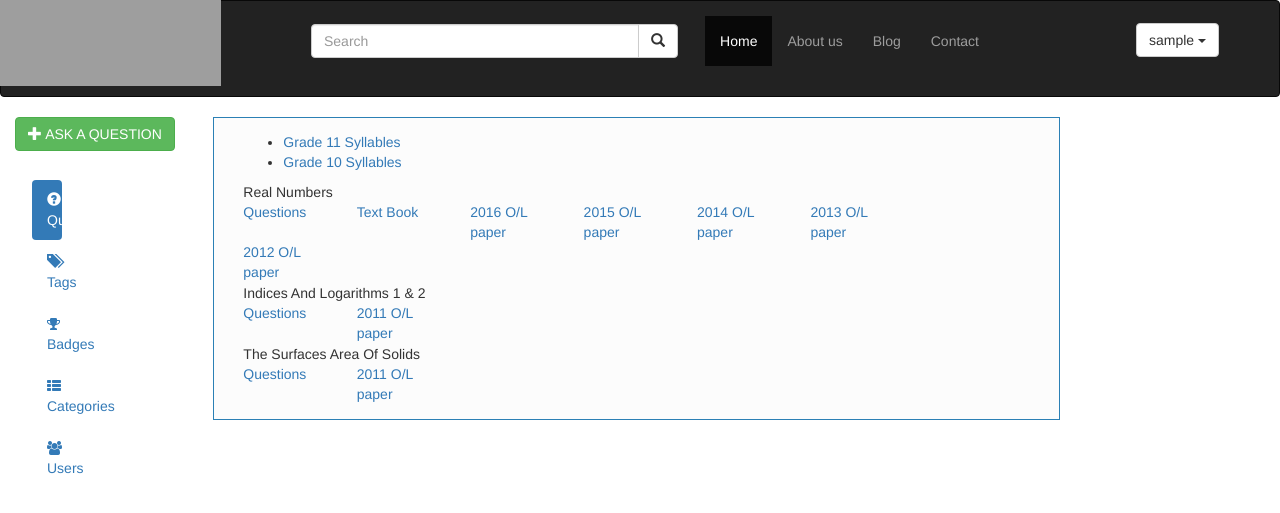
After one commit to hominda/Yaathra_pro, a PHP site: page /Yaathra_pro/categories.php in a window 1280 px wide. The commit adds this page. Shown: the top 513 px of the page. Run offline with PHP 8.4, Linux system fonts and the light colour scheme; the visitor is signed in with stand-in values (Sample User, id 1); some libraries are stand-ins or nearby versions; grey boxes are pictures that could not be loaded.

Commit message:
change login

```diff
--- /dev/null
+++ b/Views/categories.php
@@ -0,0 +1,337 @@
+<!DOCTYPE html>
+<html>
+<head>
+  <!-- <title>Yaathra</title>
+  <meta charset="UTF-8">
+    <meta name="viewport" content="width=device-width, initial-scale=1.0">
+    <link rel="stylesheet" href="css/bootstrap.min.css">
+  <script src="js/jquery-3.2.0.min.js"></script>
+  <script src="js/bootstrap.min.js"></script>  -->
+
+  <title>Yaathra</title>
+  <meta charset="utf-8">
+  <link rel="stylesheet" type="text/css" href="main.css">
+  <meta name="viewport" content="width=device-width, initial-scale=1">
+  <link rel="stylesheet" href="https://maxcdn.bootstrapcdn.com/bootstrap/3.3.7/css/bootstrap.min.css">
+  <script src="https://ajax.googleapis.com/ajax/libs/jquery/3.2.0/jquery.min.js"></script>
+
+  <link href="//maxcdn.bootstrapcdn.com/font-awesome/4.2.0/css/font-awesome.min.css" rel="stylesheet">
+
+
+    <script src="editor.js"></script>
+    <link href="//maxcdn.bootstrapcdn.com/font-awesome/4.2.0/css/font-awesome.min.css" rel="stylesheet">
+    <script src="editor.js"></script>
+    <script>
+      $(document).ready(function() {
+        $("#txtEditor").Editor();
+      });
+
+      $(document).submit(function(){
+            $("#txtEditor").val($("#txtEditor").Editor("getText"));
+        });
+
+    </script>
+
+    <link href="editor.css" type="text/css" rel="stylesheet"/>
+     <link rel="stylesheet" type="text/css" href="main2.css">
+
+<!-- new one from the original site-->
+<link rel='stylesheet' id='bootstrap-css'  href='../wp-content/plugins/et_demobar/css/bootstrap.min4381.css?ver=1482833515' type='text/css' media='all' />
+<link rel='stylesheet' id='demobar-font-awesome-css'  href='../wp-content/plugins/et_demobar/css/font-awesome.minb4a3.css?ver=1464666882' type='text/css' media='all' />
+<link rel='stylesheet' id='mCustomScrollbar-css'  href='../wp-content/plugins/et_demobar/css/jquery.mCustomScrollbar.minb4a3.css?ver=1464666882' type='text/css' media='all' />
+<link rel='stylesheet' id='demo-bar-css'  href='../wp-content/plugins/et_demobar/css/main4381.css?ver=1482833515' type='text/css' media='all' />
+<link rel='stylesheet' id='wp-color-picker-css'  href='../wp-admin/css/color-picker.min8deb.css?ver=1483691855' type='text/css' media='all' />
+<link rel='stylesheet' id='font-awesome-css'  href='../wp-content/themes/qaengine/css/libs/font-awesome.min73c9.css?ver=1483511937' type='text/css' media='all' />
+<link rel='stylesheet' id='main-style-css'  href='../wp-content/themes/qaengine/css/main73c9.css?ver=1483511937' type='text/css' media='all' />
+<link rel='stylesheet' id='editor-style-css'  href='../wp-content/themes/qaengine/css/editor73c9.css?ver=1483511937' type='text/css' media='all' />
+<link rel='stylesheet' id='push-menu-css'  href='../wp-content/themes/qaengine/css/libs/push-menu73c9.css?ver=1483511937' type='text/css' media='all' />
+<link rel='stylesheet' id='chosen-css'  href='../wp-content/themes/qaengine/css/libs/chosen73c9.css?ver=1483511937' type='text/css' media='all' />
+<link rel='stylesheet' id='custom-style-css'  href='../wp-content/themes/qaengine/css/custom73c9.css?ver=1483511937' type='text/css' media='all' />
+<link rel='stylesheet' id='date-picker-style-css'  href='../wp-content/themes/qaengine/css/bootstrap-datetimepicker.min73c9.css?ver=1483511937' type='text/css' media='all' />
+<link rel='stylesheet' id='color-picker-style-css'  href='../wp-content/themes/qaengine/css/colorpicker73c9.css?ver=1483511937' type='text/css' media='all' />
+<link rel='stylesheet' id='style-css'  href='../wp-content/themes/qaengine/style73c9.css?ver=1483511937' type='text/css' media='all' />
+<style >
+  article {
+    margin-left: 200px;
+    margin-right: 100px;
+    border-left: 1px solid gray;
+    /*border-top: 1px solid gray;
+    border-right: 1px solid gray;*/
+    padding: 1em;
+    overflow: hidden;
+}
+
+
+</style>
+
+</head>
+<body>
+<body>
+
+    <?php
+
+//connect to database
+session_start();
+include('db_connect.php');
+if(isset($_SESSION['user_id'])){
+  $target="#myModal";
+}
+else{
+  $target="#logModal";
+}
+?>
+    <!-- for cheeck login details -->
+<?php
+
+if(isset($_POST['submit1'])){
+  $uname= $_POST['uname'];
+  $pwrd= $_POST['pwrd'];
+  //include database connection
+  include('db_connect.php');
+  if(empty($uname)|| empty($pwrd)){
+     echo '<div class="alert alert-danger alert-dismissable fade in">
+            <a href="#" class="close" data-dismiss="alert" aria-label="close">&times;</a>
+          <center> <strong> Login UnSuccessful!</strong> missing data or some thing.
+          </div></center>
+          </div>';
+  }else{
+    $uname=strip_tags($uname);
+    $uname=$db->real_escape_string($uname);
+    $pwrd=strip_tags($pwrd);
+    $pwrd=md5($pwrd);
+    $query=$db->query("select user_id,username from user where username='$uname' and password='$pwrd'");
+    if($query->num_rows ===1){
+      while($row=$query->fetch_object()){
+      $_SESSION['user_id']=$row->user_id;
+      $_SESSION['username']=$row->username;
+    }
+      header('Location:index.php');
+
+      exit();
+    }else{
+       echo '<div class="alert alert-danger alert-dismissable fade in">
+            <a href="#" class="close" data-dismiss="alert" aria-label="close">&times;</a>
+          <center> <strong> Login UnSuccessful!</strong> missing data or some thing.
+          </div></center>
+          </div>';
+    }
+  }
+
+}
+
+?>
+<!-- -------- -->
+
+
+<!-- for add questions to databases -->
+<?php
+
+include('db_connect.php');
+if(isset($_POST['submit'])){
+  //get the blog database
+  $category=$_POST['category'];
+  $body=$_POST['body'];
+  $tag=$_POST['tag'];
+  $date=date('Y-m-d ');
+
+
+  $body=$db->real_escape_string($body);
+   $tag=$db->real_escape_string($tag);
+
+  if($category && $body && $tag && $date){
+    $query = $db->query("insert into questions (category,body,tag,date) values('$category','$body','$tag','$date')");
+    if($query){
+
+      echo '<div class="alert alert-success alert-dismissable fade in">
+            <a href="#" class="close" data-dismiss="alert" aria-label="close">&times;</a>
+            <center><strong>Successfully Added!</strong> pleace wating few minute for check.
+            </center></div>';
+            // header("Refresh:3");
+
+    }
+    else{
+      echo "error";
+    }
+  }else{
+      echo '<div class="alert alert-danger alert-dismissable fade in">
+    <a href="#" class="close" data-dismiss="alert" aria-label="close">&times;</a>
+   <center> <strong>UnSuccessful!</strong> missing data or some thing.
+     </div></center>
+      </div>';
+      //header("Refresh:3");
+    }
+  }
+
+
+?>
+
+
+<!-- ------------ -->
+<!-- Add navigation bar -->
+<?php include('navbar.php');?>
+
+
+
+    <table class="col-md-2">
+<col width="235">
+   <col width="880">
+   <tr><td>
+<div class="col-md-2">
+ <button type="button" class="btn btn-success btn-md" data-toggle="modal" data-target=<?php echo $target ?>>
+      <span class="glyphicon glyphicon-plus"></span> ASK A QUESTION
+    </button></div>
+
+</td>
+
+<!-- question tab -->
+</tr>
+</table>
+<!--<article>
+  <div class="col-md-10 " >
+  <li><a><i class="glyphicon fa fa-trophy" size="1px"></i> Badges</a></li>
+
+</div>
+
+</article>-->
+
+
+
+<!-- <div class="col-md-8 main-content"> -->
+    <!-- <div class="row select-category">
+            <div class="col-md-12 current-category">
+                <span>Badges</span>
+            </div>
+        </div> -->
+        <div class="tq">
+<div class="col-md-10">
+    <div class="row select-category">
+
+            <div class="col-md-12 col-xs-12 sort-questions">
+                <ul>
+                    <li>
+                        <a class="active" href="categories.html">Grade 11 Syllables</a>
+                    </li>
+                    <li>
+                        <a href="indexd353.html?orderby=popular" class="">Grade 10 Syllables</a>
+                    </li>
+                </ul>
+            </div>
+        </div>
+
+        <div class="main-tag-list">
+            <div class="tags-list row">
+                <div class="col-md-6">
+                    <span class="character">Real Numbers</span>
+                </div>
+                <div class="clearfix"></div>
+                <div class="tag-item cat-item col-md-2 col-xs-2">
+                            <a href="#" class="q-tag">Questions</a>
+                        </div>
+
+                <div class="tag-item cat-item col-md-2 col-xs-2">
+                            <a href="../pdf/textB1.pdf" class="q-tag">Text Book</a>
+                        </div>
+
+                <div class="tag-item cat-item col-md-2 col-xs-2">
+                            <a href="../pdf/3101.pdf" class="q-tag">2016 O/L paper</a>
+                        </div>
+
+                        <!-- ********* -->
+                        <div class="tag-item cat-item col-md-2 col-xs-2">
+                            <a href="../pdf/3101.pdf" class="q-tag">2015 O/L paper</a>
+                        </div>
+                        <div class="tag-item cat-item col-md-2 col-xs-2">
+                            <a href="../pdf/3101.pdf" class="q-tag">2014 O/L paper</a>
+                        </div>
+                        <div class="tag-item cat-item col-md-2 col-xs-2">
+                            <a href="../pdf/3101.pdf" class="q-tag">2013 O/L paper</a>
+                        </div>
+                        <div class="tag-item cat-item col-md-2 col-xs-2">
+                            <a href="../pdf/3101.pdf" class="q-tag">2012 O/L paper</a>
+                        </div>
+                        <!--  -->
+                <div class="col-md-12">
+                            <div class="clearfix"></div>
+                            <div class="grey-line"></div>
+                        </div>
+
+                <!-- ******************** -->
+                <div class="col-md-12">
+                    <span class="character">Indices And Logarithms 1 & 2</span>
+                </div>
+                <div class="clearfix"></div>
+                <div class="tag-item cat-item col-md-2 col-xs-2">
+                            <a href="#" class="q-tag">Questions</a>
+                        </div>
+
+                <div class="tag-item cat-item col-md-2 col-xs-2">
+                            <a href="#" class="q-tag">2011 O/L paper</a>
+                        </div>
+
+                <div class="col-md-12">
+                            <div class="clearfix"></div>
+                            <div class="grey-line"></div>
+                        </div>
+                <!-- ********************* -->
+                <div class="col-md-12">
+                    <span class="character">The Surfaces Area Of Solids</span>
+                </div>
+                <div class="clearfix"></div>
+                <div class="tag-item cat-item col-md-2 col-xs-2">
+                            <a href="#" class="q-tag">Questions</a>
+                        </div>
+
+                <div class="tag-item cat-item col-md-2 col-xs-2">
+                            <a href="#" class="q-tag">2011 O/L paper</a>
+                        </div>
+
+                <div class="col-md-12">
+                            <div class="clearfix"></div>
+                            <div class="grey-line"></div>
+                        </div>
+            </div>
+
+
+        </div>
+</div></div>
+
+<!-- </div> -->
+
+
+
+
+
+
+
+
+<!-- login window -->
+<!-- homi part -->
+  <!--modal popup for login/singup-->
+
+    <?php include('loginwindow.php');?>
+
+
+<div class="container">
+    <div class="row">
+        <div class="col-sm-2 ">
+            <?php include('sidebar.php');?>
+
+        </div>
+
+
+
+
+
+    </div>
+</div>
+
+
+
+<!-- include ask question window -->
+<?php include('texteditor.php');?>
+
+
+
+
+</body>
+</html>
--- a/Views/main.css
+++ b/Views/main.css
@@ -11,13 +11,18 @@
 	position: absolute;
     right: 300px;
 	}
-
+.btnprofile{
+	position: absolute;
+	top:22px;
+    right:60px;
+	}
 
 .btnlogin{
 	position: absolute;
 	top:22px;
     right: 20px;
 	}
+
 
 .verticalLine {
    width: 1px; /* Line width */
--- a/Views/main2.css
+++ b/Views/main2.css
@@ -117,14 +117,13 @@
 
 
 .a5{
-    margin-left: 235px;
-        margin-right: 285px;
+     margin-left: 250px;
+    margin-right: 300px;
     border-left: 1px solid rgb(43, 128, 181);
         border-top: 1px solid rgb(43, 128, 181);
     border-right: 1px solid rgb(43, 128, 181);
     border-bottom: 1px solid rgb(43, 128, 181);
-   padding-right: 4em;
-   padding-left: 4em;
+  ;
     overflow: hidden;
     background-color: rgb(252, 252, 252);
 }
--- a/Views/navbar.php
+++ b/Views/navbar.php
@@ -1,10 +1,13 @@
 <!DOCTYPE html>
 <html lang="en">
 <head>
-  <link rel="stylesheet" href="https://maxcdn.bootstrapcdn.com/bootstrap/3.3.5/css/bootstrap.min.css">
-    <link rel="stylesheet" href="https://maxcdn.bootstrapcdn.com/font-awesome/4.4.0/css/font-awesome.min.css">
+
+  <script src="https://maxcdn.bootstrapcdn.com/bootstrap/3.3.7/js/bootstrap.min.js"></script>
+
+
 </head>
 <body>
+<!-- Add navigation bar -->
 <nav class="navbar navbar-inverse">
   <div class="container-fluid">
     <div class="navbar-header">
@@ -30,9 +33,38 @@
 
     </ul>
     </div>
+<?php
 
-  <div class="btnlogin"><button type="button" class="btn" data-toggle="modal" data-target="#logModal">Login or Register</button></div>
+//connect to database
+//session_start();
+include('db_connect.php');
 
+if(isset($_SESSION['user_id'])){
+
+ echo '<div class="btnprofile">
+  <div class="dropdown">
+    <button class="btn btn-default dropdown-toggle" type="button" id="menu1" data-toggle="dropdown">'." ". $_SESSION['username']." ".
+    '<span class="caret"></span></button>
+    <ul class="dropdown-menu" role="menu" aria-labelledby="menu1">
+      <li role="presentation"><a role="menuitem" tabindex="-1" href="#">User Profile</a></li>
+      <li role="presentation" class="divider"></li>
+      <li role="presentation"><a role="menuitem" tabindex="-1" href="#">User Setting</a></li>
+      <li role="presentation" class="divider"></li>
+      <li role="presentation"><a role="menuitem" tabindex="-1" href="logout.php">Log out</a></li>
+    </ul>
+
+  </div>';}
+
+
+ else{
+   echo '<div class="btnlogin">
+
+    <button type="button" class="btn" data-toggle="modal" data-target="#logModal">Login or Register</button></div>';
+ }
+
+
+
+ ?>
 
 
 
```
Also changed, not shown: Views/badges.php (+4 -3 lines), Views/index.php (+74 -24 lines).
